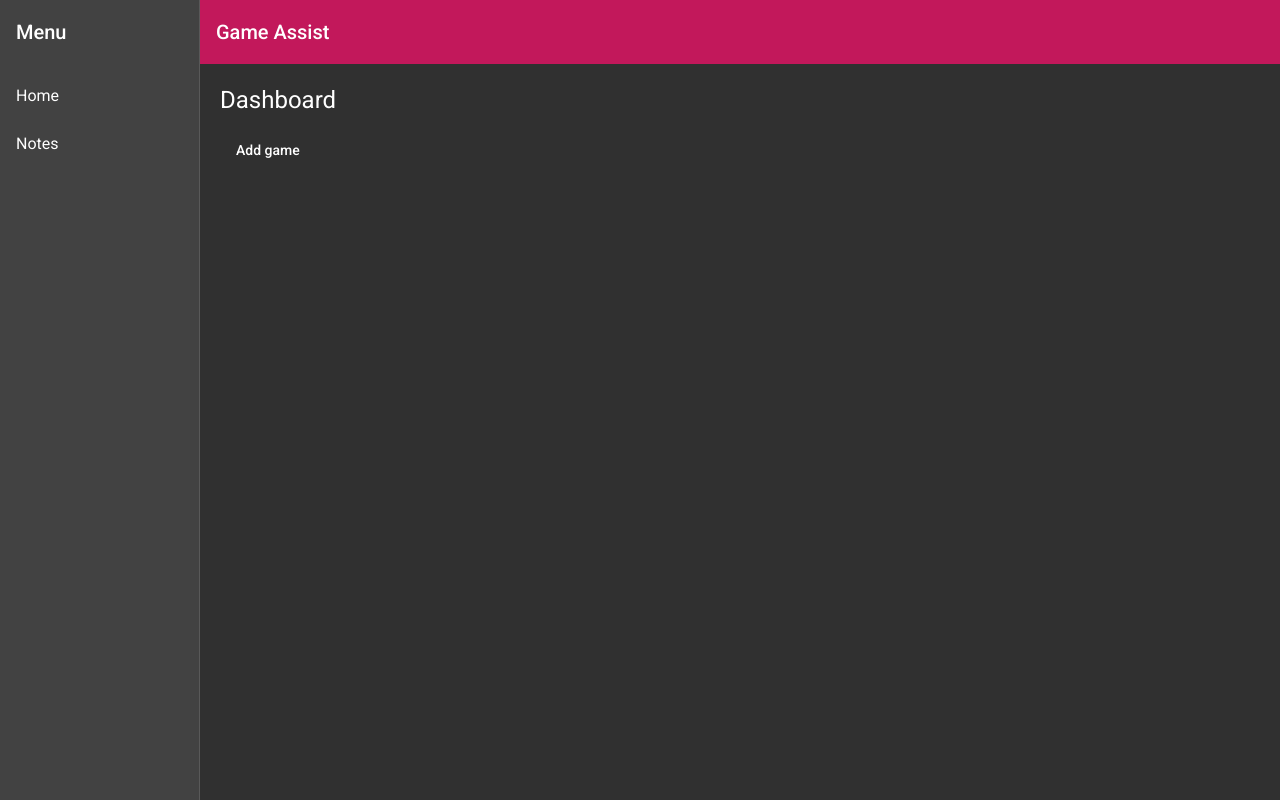
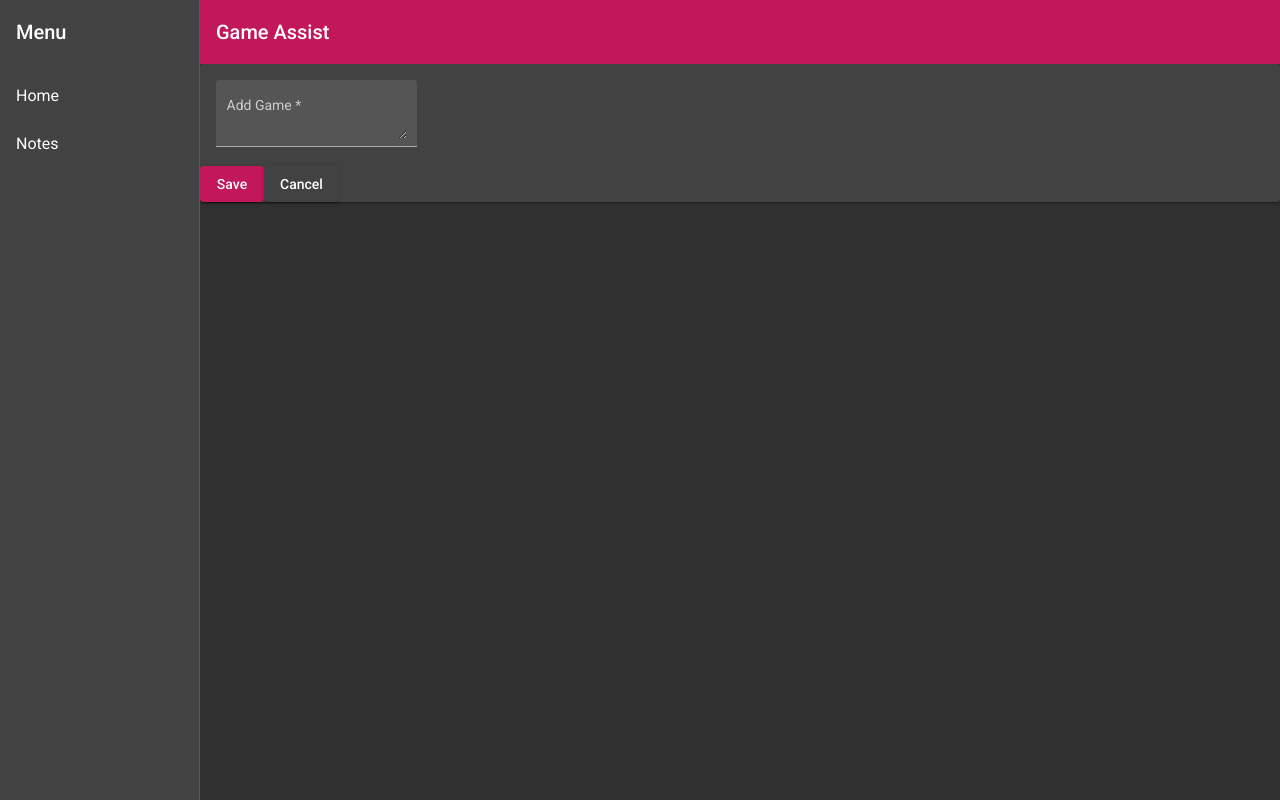
Before and after one commit to brendanfmartin/game-assist, an Angular app: page /add-game in a window 1280 px wide. Built offline with nearby package versions, Linux system fonts and the light colour scheme.

Commit message:
Adding games

```diff
--- a/src/app/app-routing.module.ts
+++ b/src/app/app-routing.module.ts
@@ -5,8 +5,13 @@ import { AddNoteComponent } from './components/notes/add-note/add-note.component
 import { NoteComponent } from './components/notes/note/note.component';
 import { EditNoteComponent } from './components/notes/edit-note/edit-note.component';
 import { DashboardComponent } from './components/dashboard/dashboard.component';
+import { AddGameComponent } from './components/games/add-game/add-game.component';
 
 const routes: Routes = [
+  {
+    path: 'add-game',
+    component: AddGameComponent
+  },
   {
     path: 'notes',
     component: NotesComponent
--- a/src/app/app.module.ts
+++ b/src/app/app.module.ts
@@ -22,6 +22,7 @@ import { NotesComponent } from './components/notes/notes/notes.component';
 import { AddNoteComponent } from './components/notes/add-note/add-note.component';
 import { NoteComponent } from './components/notes/note/note.component';
 import { EditNoteComponent } from './components/notes/edit-note/edit-note.component';
+import { AddGameComponent } from './components/games/add-game/add-game.component';
 
 
 @NgModule({
@@ -32,7 +33,8 @@ import { EditNoteComponent } from './components/notes/edit-note/edit-note.compon
     NotesComponent,
     AddNoteComponent,
     NoteComponent,
-    EditNoteComponent
+    EditNoteComponent,
+    AddGameComponent
   ],
   imports: [
     BrowserModule,
--- a/src/app/components/dashboard/dashboard.component.html
+++ b/src/app/components/dashboard/dashboard.component.html
@@ -1,25 +1,26 @@
 <div class="grid-container">
   <h1 class="mat-h1">Dashboard</h1>
   <mat-grid-list cols="2" rowHeight="350px" *ngIf="games.length">
-    <mat-grid-tile *ngFor="let name of games" [colspan]="1" [rowspan]="1">
+    <mat-grid-tile *ngFor="let game of games" [colspan]="2" [rowspan]="1">
       <mat-card class="dashboard-card">
         <mat-card-header>
           <mat-card-title>
-            {{name.name}}
+            {{game.title}}
             <button mat-icon-button class="more-button" [matMenuTriggerFor]="menu" aria-label="Toggle menu">
               <mat-icon>more_vert</mat-icon>
             </button>
             <mat-menu #menu="matMenu" xPosition="before">
-              <button mat-menu-item>Expand</button>
-              <button mat-menu-item>Remove</button>
+              <button mat-menu-item>Edit</button>
+              <button mat-menu-item>Delete</button>
             </mat-menu>
           </mat-card-title>
         </mat-card-header>
-        <mat-card-content class="dashboard-card-content">
-          <div>Card Content Here</div>
+        <mat-card-content>
+          <p># of notes</p>
+          <p>Click for more...</p>
         </mat-card-content>
       </mat-card>
     </mat-grid-tile>
   </mat-grid-list>
-  <button mat-button>Add game</button>
+  <button mat-button (click)="navigate('add-game')">Add game</button>
 </div>
--- a/src/app/components/dashboard/dashboard.component.ts
+++ b/src/app/components/dashboard/dashboard.component.ts
@@ -1,6 +1,7 @@
 import { Component, OnInit } from '@angular/core';
 import { IGame } from '../../models/game';
 import { GamesService } from '../../services/games.service';
+import { Router } from '@angular/router';
 
 @Component({
   selector: 'app-dashboard',
@@ -11,10 +12,15 @@ export class DashboardComponent implements OnInit {
 
   games: IGame[] = [];
 
-  constructor(private gamesService: GamesService) {}
+  constructor(private gamesService: GamesService,
+              private router: Router) {}
 
   ngOnInit(): void {
     this.games = this.gamesService.getGames();
   }
 
+  navigate(url: string): void {
+    this.router.navigateByUrl('/add-game');
+  }
+
 }
--- /dev/null
+++ b/src/app/components/games/add-game/add-game.component.html
@@ -0,0 +1,16 @@
+<mat-card>
+  <form [formGroup]="addGameForm" (ngSubmit)="addGame()">
+    <mat-form-field appearance="fill">
+      <mat-label>Add Game</mat-label>
+      <textarea
+        matInput
+        required
+        placeholder="Add Note"
+        formControlName="title"></textarea>
+    </mat-form-field>
+    <mat-card-footer>
+      <button mat-raised-button color="primary" type="save">Save</button>
+      <button mat-raised-button color="secondary" (click)="cancel()">Cancel</button>
+    </mat-card-footer>
+  </form>
+</mat-card>
--- /dev/null
+++ b/src/app/components/games/add-game/add-game.component.ts
@@ -0,0 +1,36 @@
+import { Component, OnInit } from '@angular/core';
+import { FormBuilder, FormGroup } from '@angular/forms';
+import { Router } from '@angular/router';
+import { Location } from '@angular/common';
+import { GamesService } from '../../../services/games.service';
+
+@Component({
+  selector: 'app-add-game',
+  templateUrl: './add-game.component.html',
+  styleUrls: ['./add-game.component.scss']
+})
+export class AddGameComponent implements OnInit {
+
+  addGameForm: FormGroup = this.formBuilder.group({title: ''});
+
+  constructor(private gamesService: GamesService,
+              private formBuilder: FormBuilder,
+              private router: Router,
+              private location: Location) { }
+
+  ngOnInit(): void {
+  }
+
+  addGame(): void {
+    const title = this.addGameForm.getRawValue().title;
+    if (title) {
+      this.gamesService.setGame(title);
+      this.router.navigateByUrl('/');
+    }
+  }
+
+  cancel(): void {
+    this.location.back();
+  }
+
+}
--- a/src/app/models/game.ts
+++ b/src/app/models/game.ts
@@ -2,5 +2,5 @@ export interface IGame {
   id: number;
   created_at: string;
   updated_at: string;
-  name: string;
+  title: string;
 }
--- a/src/app/services/games.service.ts
+++ b/src/app/services/games.service.ts
@@ -19,11 +19,11 @@ export class GamesService {
     return games.filter((game) => game.id === id)[0];
   }
 
-  setGame(game: string): void {
+  setGame(title: string): void {
     const id = this.getIndex() + 1;
     const newGame: IGame = {
       id,
-      name: game,
+      title,
       created_at: new Date().toISOString(),
       updated_at: new Date().toISOString()
     }
```
Also changed, not shown: src/app/components/games/add-game/add-game.component.scss (added), 1 other file (tests, documents, lock files or other folders).
